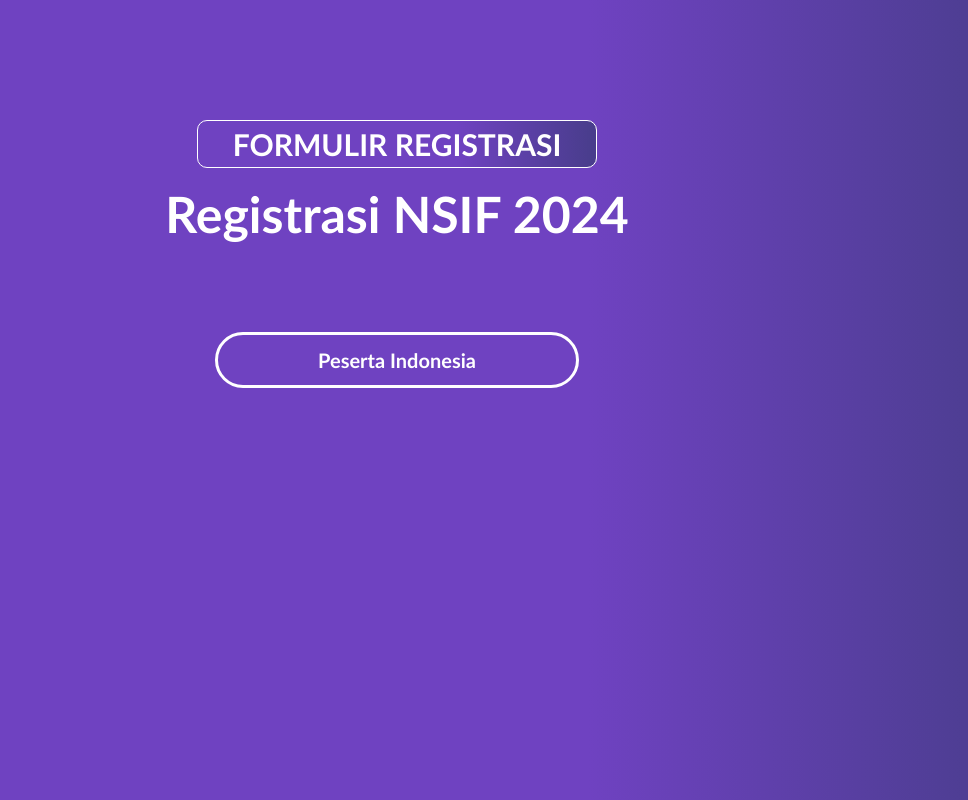
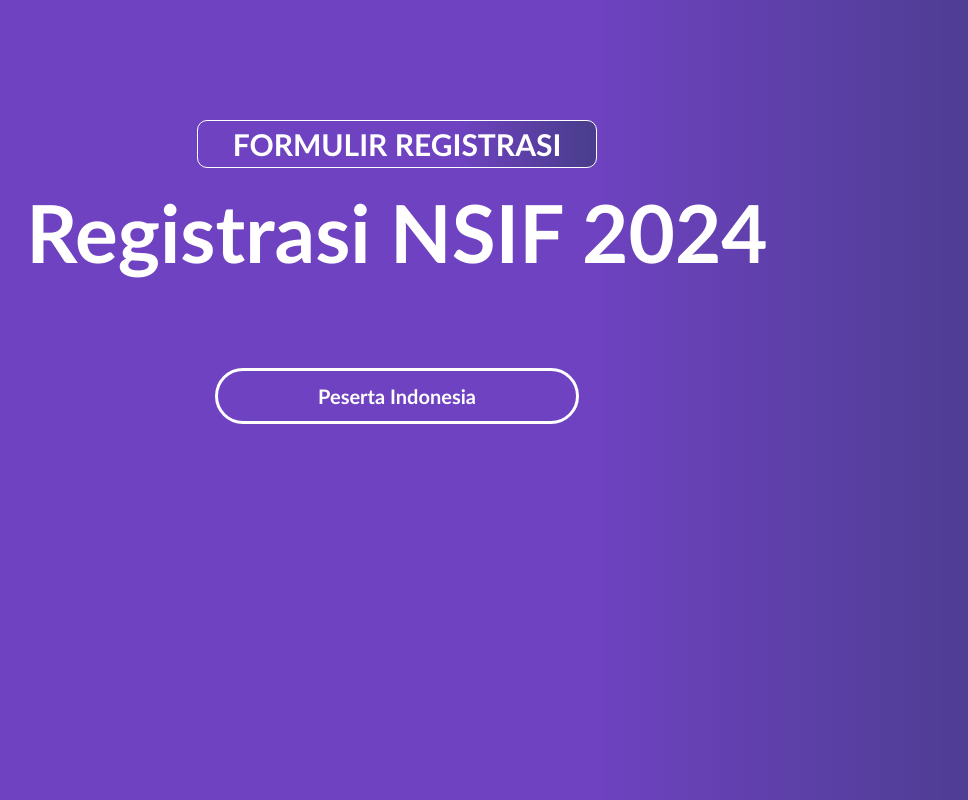
Before and after one commit to iysaofficial/registrasi-nsif, a plain HTML site: page index.html in a window 1280 px wide. Shown: the whole page, without its empty margins (243-1211 px from the left). Drawn offline with nearby package versions, Linux system fonts and the light colour scheme.

Commit message:
perapihan css 2

```diff
--- a/styles.css
+++ b/styles.css
@@ -20,7 +20,7 @@
 }
 
 .wrapper h1 {
-  font-size: clamp(30px, 4vw, 50px);
+  font-size: clamp(30px, 8vw, 80px);
   padding: .5rem;
   margin-bottom: 2rem;
   text-align: center;
```
